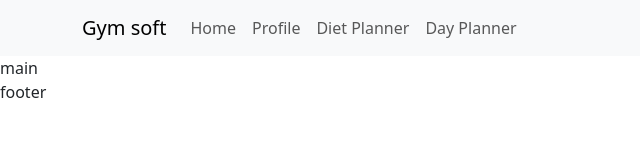
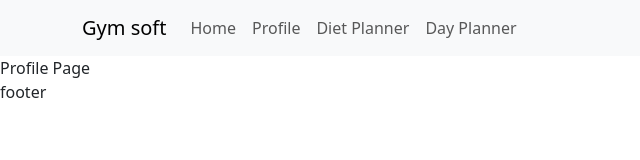
Before and after one commit to githubakarsh/gym-soft, a React (Create React App) app: page /profile in a window 1280 px wide. Shown: the top 160 px of the page, without its empty margins (0-640 px from the left). Built offline with nearby package versions, Linux system fonts and the light colour scheme.

Commit message:
react router dom integration

```diff
--- a/src/App.css
+++ b/src/App.css
@@ -36,3 +36,7 @@
     transform: rotate(360deg);
   }
 }
+
+.main-container {
+  margin-top: 300px;
+}
--- a/src/App.js
+++ b/src/App.js
@@ -1,3 +1,4 @@
+import { AppRouter } from './approuter/AppRouter';
 import { AppHeader } from './components/AppHeader';
 
 function App() {
@@ -6,8 +7,8 @@ function App() {
       <header >
       <AppHeader />
       </header>
-      <main>
-        main
+      <main className="main-container">
+        <AppRouter />
       </main>
       <footer>
         footer
--- /dev/null
+++ b/src/approuter/AppRouter.js
@@ -0,0 +1,15 @@
+import { Routes, Route } from "react-router-dom";
+import { Home } from "../pages/Home";
+import { Profile } from "../pages/Profile";
+import { DayPlanner } from "../pages/DayPlanner";
+import { DietPlanner } from "../pages/DietPlanner";
+
+export const AppRouter = () => {
+  return <Routes>
+        <Route path="/" index element={<Home />} />
+        <Route path="home" index element={<Home />} />
+        <Route path="profile" element={<Profile />} />
+        <Route path="day-planner" element={<DayPlanner />} />
+        <Route path="diet-planner" element={<DietPlanner />} />
+      </Routes>
+};
--- a/src/components/AppHeader.js
+++ b/src/components/AppHeader.js
@@ -1,20 +1,26 @@
-import Nav from 'react-bootstrap/Nav';
-import Navbar from 'react-bootstrap/Navbar';
-import Container from 'react-bootstrap/Container';
+import Nav from "react-bootstrap/Nav";
+import Navbar from "react-bootstrap/Navbar";
+import Container from "react-bootstrap/Container";
+
+import { Link } from "react-router-dom";
 
 export const AppHeader = () => {
-    return  <Navbar expand="lg" className="bg-body-tertiary">
+  return (
+    <Navbar expand="lg" className="bg-body-tertiary">
       <Container>
-      <Navbar.Brand href="#home">Gym soft</Navbar.Brand>
+        <Navbar.Brand href="/home">Gym soft</Navbar.Brand>
         <Navbar.Toggle aria-controls="basic-navbar-nav" />
         <Navbar.Collapse id="basic-navbar-nav">
           <Nav className="me-auto">
-          <Nav.Link href="#home">Home</Nav.Link>
-          <Nav.Link href="#profile">Profile</Nav.Link>
-          <Nav.Link href="#profile">Diet Planner</Nav.Link>
-          <Nav.Link href="#profile">Day Planner</Nav.Link>
+            <Nav.Link href="home">
+              Home
+            </Nav.Link>
+            <Nav.Link href="profile">Profile</Nav.Link>
+            <Nav.Link href="diet-planner">Diet Planner</Nav.Link>
+            <Nav.Link href="day-planner">Day Planner</Nav.Link>
           </Nav>
         </Navbar.Collapse>
       </Container>
-  </Navbar>;
+    </Navbar>
+  );
 };
--- a/src/index.js
+++ b/src/index.js
@@ -1,15 +1,16 @@
-import React from 'react';
-import ReactDOM from 'react-dom/client';
-import App from './App';
-import reportWebVitals from './reportWebVitals';
-import 'bootstrap/dist/css/bootstrap.min.css';
+import React from "react";
+import ReactDOM from "react-dom/client";
+import App from "./App";
+import reportWebVitals from "./reportWebVitals";
+import "bootstrap/dist/css/bootstrap.min.css";
+import { BrowserRouter } from "react-router-dom";
 
-
-
-const root = ReactDOM.createRoot(document.getElementById('root'));
+const root = ReactDOM.createRoot(document.getElementById("root"));
 root.render(
   <React.StrictMode>
-    <App />
+    <BrowserRouter basename="/">
+      <App />
+    </BrowserRouter>
   </React.StrictMode>
 );
 
--- /dev/null
+++ b/src/pages/DayPlanner.js
@@ -0,0 +1,5 @@
+
+
+export const DayPlanner = () => {
+    return <>Day Planner</>;
+};
--- /dev/null
+++ b/src/pages/DietPlanner.js
@@ -0,0 +1,5 @@
+
+
+export const DietPlanner = () => {
+    return <>Diet Planner</>;
+};
--- /dev/null
+++ b/src/pages/Home.js
@@ -0,0 +1,5 @@
+
+
+export const Home = () => {
+    return <>Home Page</>;
+};
--- /dev/null
+++ b/src/pages/Profile.js
@@ -0,0 +1,5 @@
+
+
+export const Profile = () => {
+    return <>Profile Page</>;
+};
```
Also changed, not shown: 1 other file (tests, documents, lock files or other folders). Lines whose indentation alone changed are shown as unchanged.
